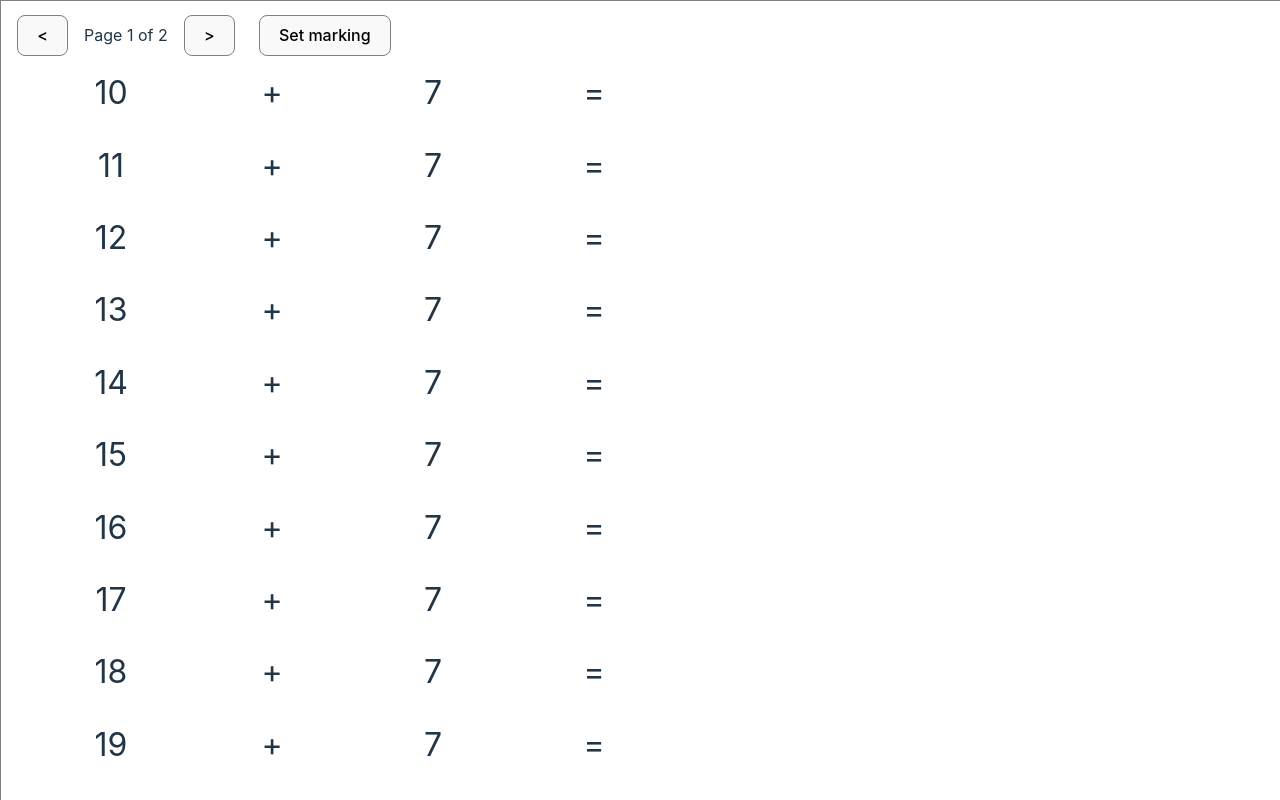
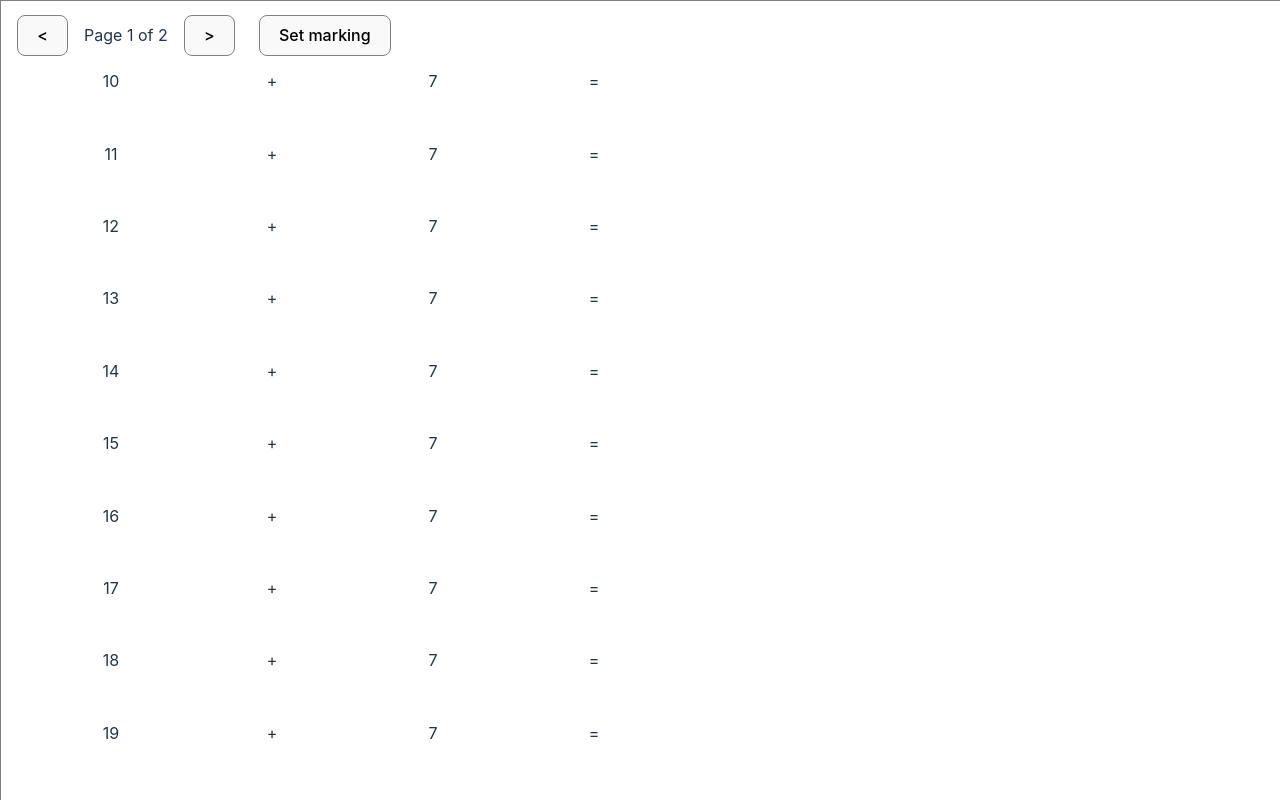
Before and after one commit to growlycode/mathsie-app, a React (Vite) app: page / in a window 1280 px wide. Built offline with nearby package versions, Linux system fonts and the light colour scheme.

Commit message:
Reduce further - not sure anything is changing

```diff
--- a/src/App.scss
+++ b/src/App.scss
@@ -48,7 +48,7 @@
       grid-template-columns: 1fr 0.5fr 1fr 0.5fr;
       text-align: center;
       flex-basis: 50%;
-      font-size: 4vh;
+      font-size: 2vh;
       grid-gap: 0.5rem;
       padding-left: 0.5rem;
       padding-bottom: 1rem;
```
